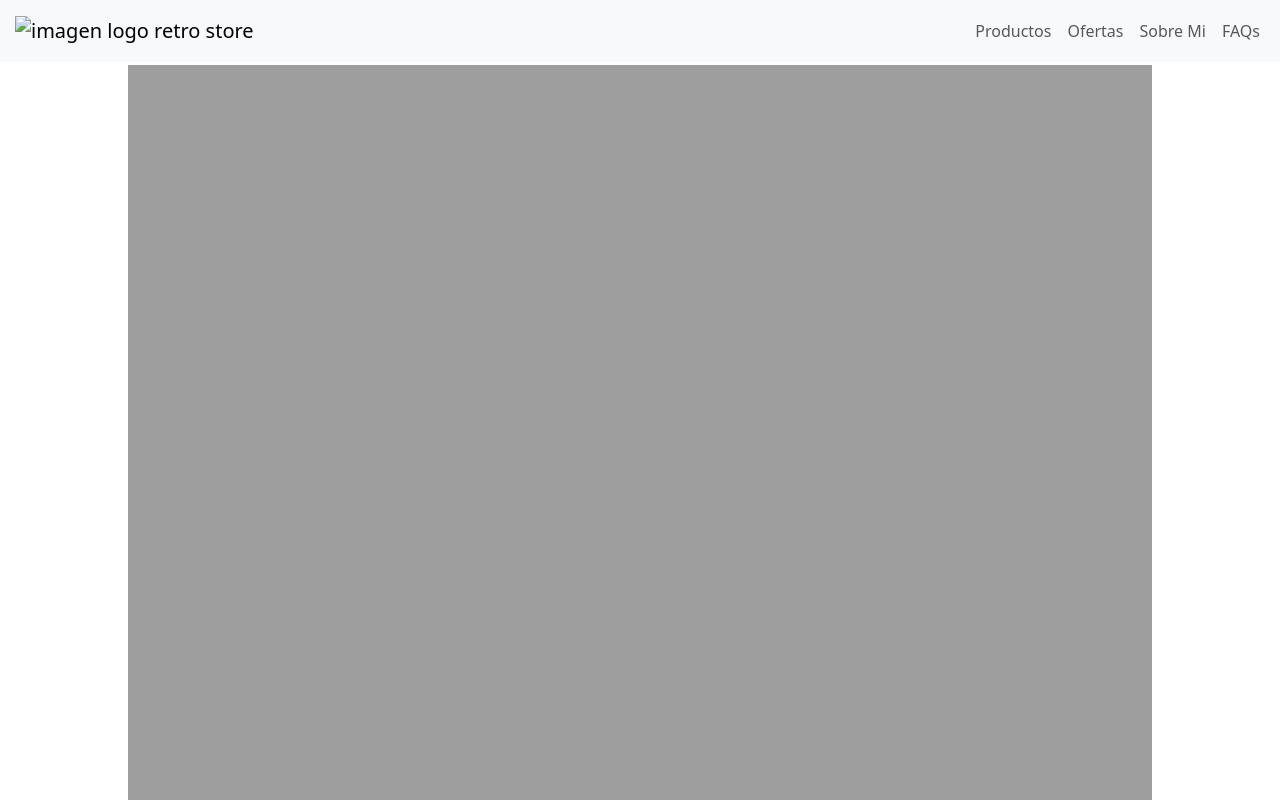
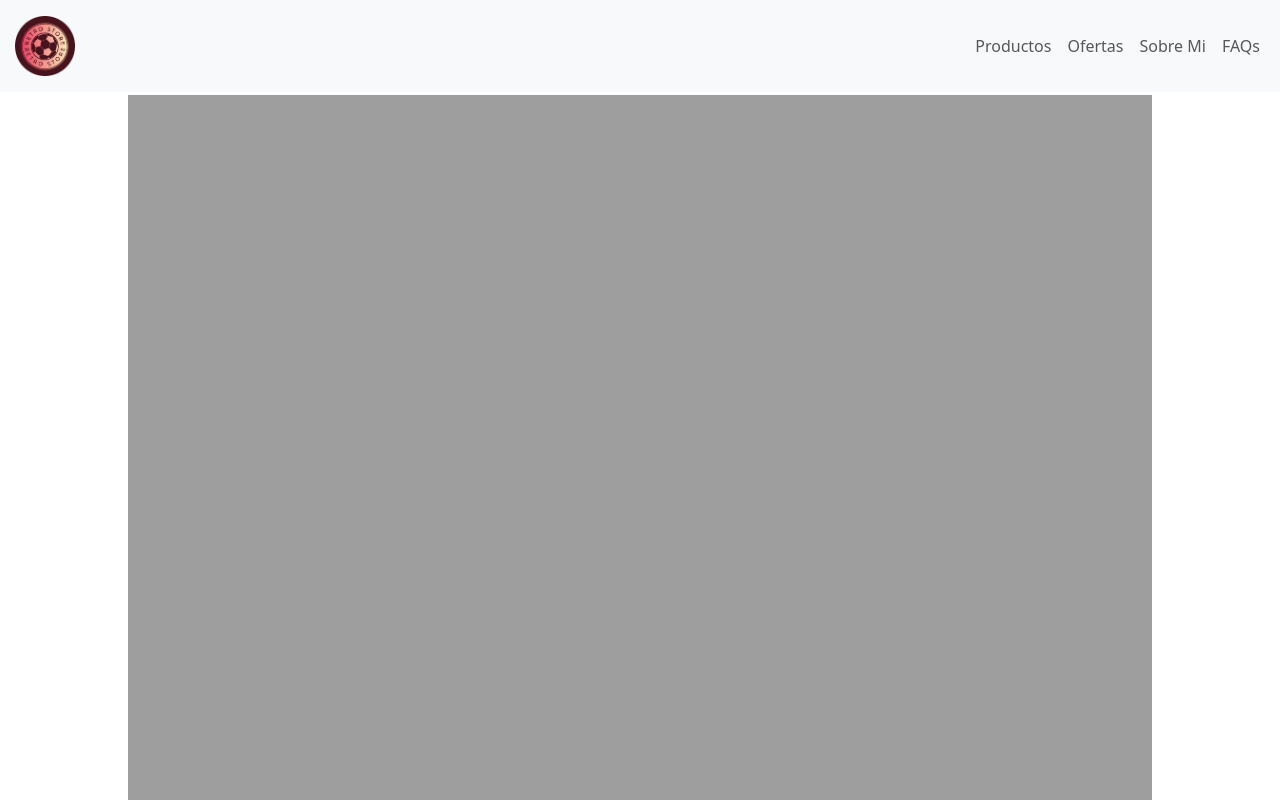
Before and after one commit to massibonifacio/Mi-Primer-Repositorio, a plain HTML site: page pages/proximamente.html in a window 1280 px wide. Shown: the top 800 px of the page. Drawn offline with nearby package versions, Linux system fonts and the light colour scheme; the site is published under a folder, as on GitHub Pages, so addresses that start at the root find nothing.

Commit message:
Desktop Terminado1

```diff
--- a/pages/proximamente.html
+++ b/pages/proximamente.html
@@ -17,7 +17,7 @@
         <nav class="navbar navbar-expand-lg bg-body-tertiary menu">
             <div class="container-fluid ">
                 <a class="navbar-brand" href="../index.html">
-                    <img class="logoheader" src="/images/logo1.png" alt="imagen logo retro store">
+                    <img class="logoheader" src="../images/logo1.png" alt="imagen logo retro store">
                 </a>
                 <button class="navbar-toggler" type="button" data-bs-toggle="collapse"
                     data-bs-target="#navbarSupportedContent" aria-controls="navbarSupportedContent" aria-expanded="false"
```
